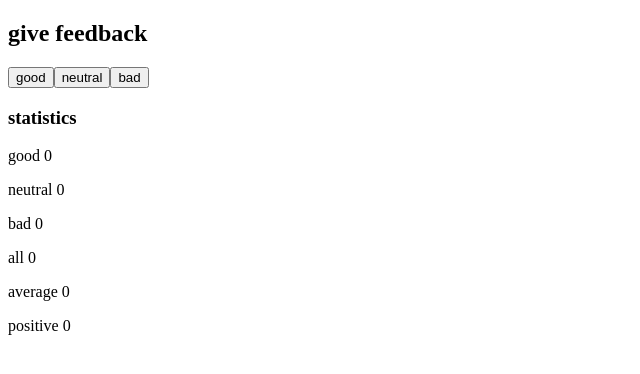
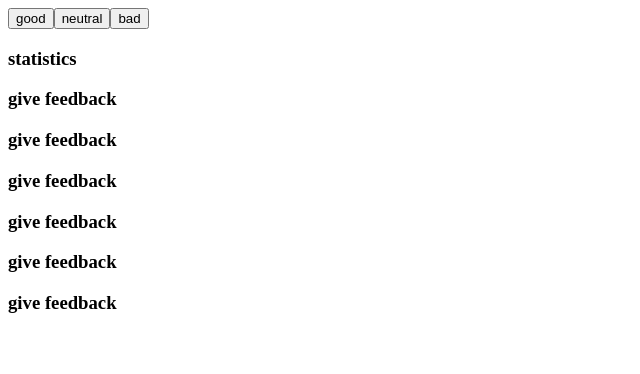
Before and after one commit to AYANDAtheMECHATRON/FSO_exercises, a React (Create React App) app in the folder part1/unicafe/: page / in a window 1280 px wide. Shown: the top 374 px of the page, without its empty margins (0-640 px from the left). Built offline with nearby package versions, Linux system fonts and the light colour scheme.

Commit message:
exercise 1.9

```diff
--- a/part1/unicafe/src/App.js
+++ b/part1/unicafe/src/App.js
@@ -1,48 +1,44 @@
 import {useState} from 'react'
+
+let positiveAvg = 0;
+let average = 0;
+let total = 0;
 
 const App = () => {
   const [good, setGood] = useState(0)
   const [neutral, setNeutral] = useState(0)
   const [bad, setBad] = useState(0)
-  const [total, setTotal] =useState(0)
-  const [average, setAverage] =useState(0)
-  const [positive, setPositive] = useState(0)
+
 
 
   const handleGood =()=>{
     const updatedGood = good+1
    setGood(updatedGood)
-   console.log('good', updatedGood)
-   setTotal(updatedGood+bad + neutral)
-   const updatedTotal = updatedGood+bad+neutral
-   const pos = (updatedGood/updatedTotal)
-   setPositive(pos)
-   const av = ((updatedGood-bad)/updatedTotal)
-   setAverage(av)
+   total =updatedGood+bad + neutral
+   positiveAvg = (updatedGood/total)
+   average = ((updatedGood-bad)/total)
+
+
   }
 
   const handleNeutral =() =>{
     const updatedNeutral = neutral+1
     setNeutral(updatedNeutral)
-    setTotal(updatedNeutral + good + bad)
-    const updatedTotal =updatedNeutral + good + bad
-    const pos = (good/updatedTotal)
-    setPositive(pos)
+    total =(updatedNeutral + good + bad)
+    positiveAvg = (good/total)
+
+
   }
   const handleBad =()=>{
     const updatedBad = bad +1
     setBad(updatedBad)
-    setTotal(updatedBad+good + neutral)
-    const updatedTotal =updatedBad + good + neutral
-    const pos = (good/updatedTotal)
-    setPositive(pos)
-    const av = (good-updatedBad)/updatedTotal
-    setAverage(av)
+    total= updatedBad+good + neutral
+    positiveAvg = (good/total)
+    average = (good-updatedBad)/total
   }
-
+  console.log('tot', total)
   return(
   <div>
-    <div><h2>give feedback</h2></div>
     <div>
     <button onClick={handleGood}>good</button>
     <button onClick={handleNeutral}>neutral</button>
@@ -54,7 +50,7 @@ const App = () => {
     <Statistics text ='bad' value = {bad}/>
     <Statistics text ='all' value = {total}/>
     <Statistics text ='average' value = {average}/>
-    <Statistics text ='positive' value = {positive*100}/>
+    <Statistics text ='positive' value = {positiveAvg*100}/>
 
 
  </div>
@@ -62,6 +58,11 @@ const App = () => {
 }
 
 const Statistics = ({text,value}) =>{
+if(total === 0 && average === 0 && positiveAvg ===0){
+   return(
+    <h3>give feedback</h3>
+   )
+}
   return(
     <div>
       <p>{text} {value}</p>
```
